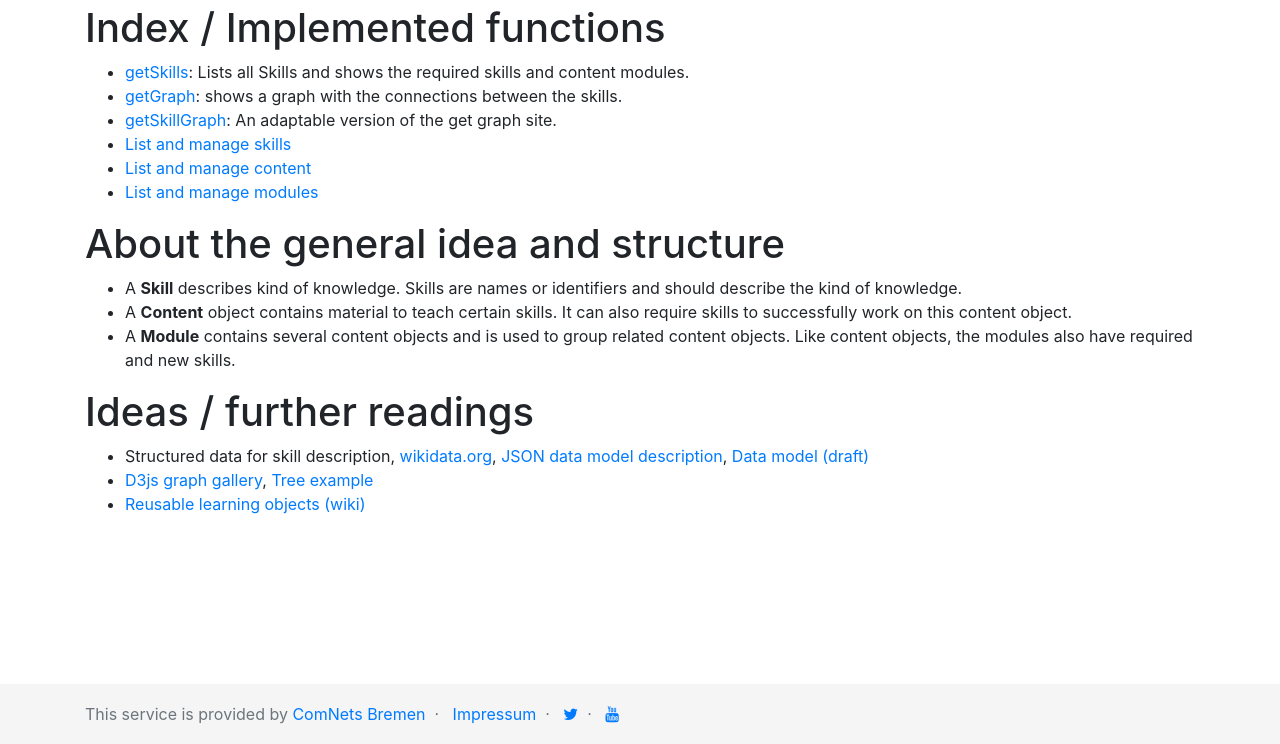
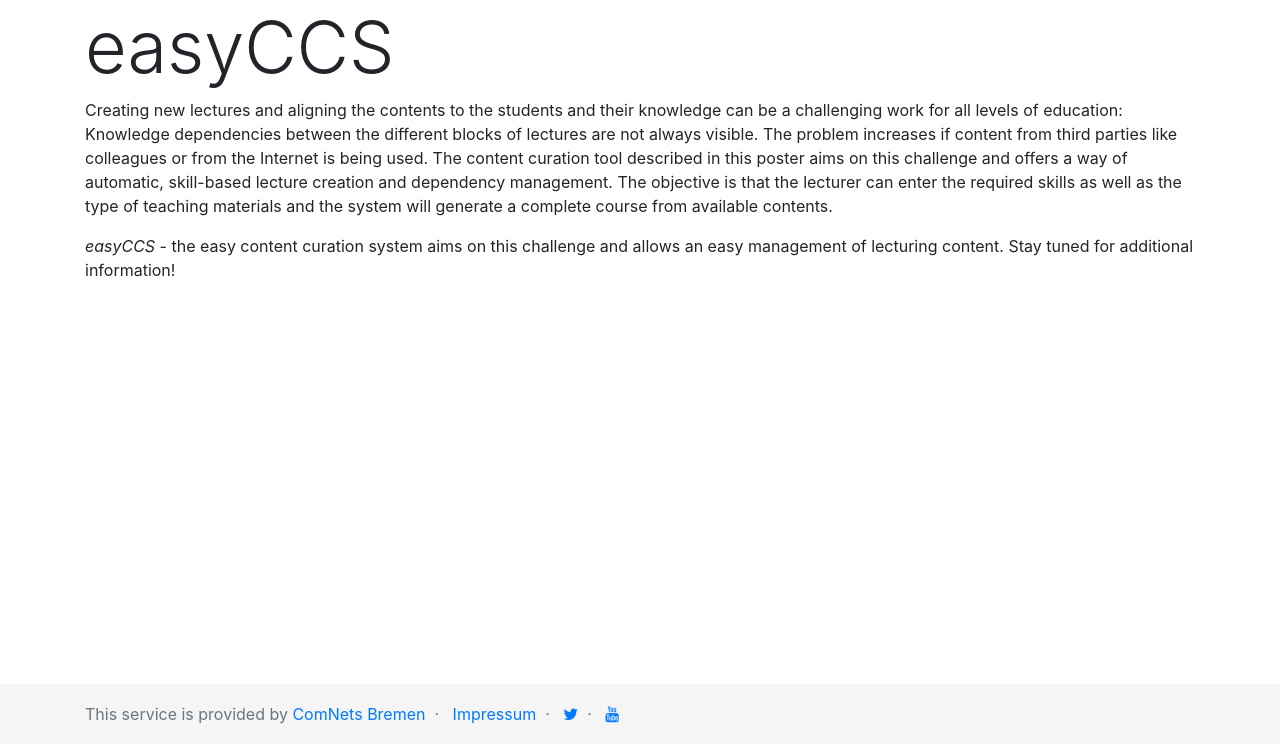
Before and after one commit to ComNets-Bremen/easyCCS, a Django app: page /content/ in a window 1280 px wide. Shown: the part 56-800 px from the top of the page. Run offline with Django 3.2, Linux system fonts and the light colour scheme; some libraries are stand-ins or nearby versions.

Commit message:
Current status page and some generic information about content curation.

```diff
--- a/easyCCS/content/templates/content/index.html
+++ b/easyCCS/content/templates/content/index.html
@@ -1,42 +1,25 @@
 {% extends "base_generic.html" %}
 
 {% block content %}
+<h1 class="display-3">easyCCS</h1>
 
-<h1>Index / Implemented functions</h1>
-<ul>
-    <li><a href="{% url "getSkills" %}">getSkills</a>: Lists all Skills and shows the required skills and content modules.</li>
-    <li><a href="{% url "getGraph" %}">getGraph</a>: shows a graph with the connections between the skills.</li>
-    <li><a href="{% url "getSkillGraph" %}">getSkillGraph</a>: An adaptable version of the get graph site.</li>
+<p>
+Creating new lectures and aligning the contents to the students
+and their knowledge can be a challenging work for all levels of
+education: Knowledge dependencies between the different blocks
+of lectures are not always visible. The problem increases if content
+from third parties like colleagues or from the Internet is being
+used. The content curation tool described in this poster aims on
+this challenge and offers a way of automatic, skill-based lecture
+creation and dependency management. The objective is that the
+lecturer can enter the required skills as well as the type of teaching
+materials and the system will generate a complete course from
+available contents.
+</p>
 
-    <li><a href="{% url "listSkills" %}">List and manage skills</a></li>
-    <li><a href="{% url "listContents" %}">List and manage content</a></li>
-    <li><a href="{% url "listModules" %}">List and manage modules</a></li>
-
-</ul>
-
-<h1>About the general idea and structure</h1>
-
-<ul>
-    <li>A <b>Skill</b> describes kind of knowledge. Skills are names or identifiers and should describe the kind of knowledge.</li>
-    <li>A <b>Content</b> object contains material to teach certain skills. It can also require skills to successfully work on this content object.</li>
-    <li>A <b>Module</b> contains several content objects and is used to group related content objects. Like content objects, the modules also have required and new skills.</li>
-</ul>
+<p>
+<i>easyCCS</i> - the easy content curation system aims on this challenge and allows an easy management of lecturing content. Stay tuned for additional information!
+</p>
 
 
-<h1>Ideas / further readings</h1>
-<ul>
-    <li>
-        Structured data for skill description, <a href="http://www.wikidata.org" target="_blank">wikidata.org</a>, <a href="https://www.mediawiki.org/wiki/Wikibase/DataModel/JSON" target="_blank">JSON data model description</a>, <a href="https://www.mediawiki.org/wiki/Wikibase/DataModel" target="_blank">Data model (draft)</a>
-    </li>
-
-    <li>
-        <a href="https://observablehq.com/@d3/gallery" target="_blank">D3js graph gallery</a>, <a href="https://bl.ocks.org/d3noob/8375092" target="_blank">Tree example</a>
-    </li>
-
-    <li>
-        <a href="https://de.wikipedia.org/wiki/Reusable_Learning_Object" target="_blank">Reusable learning objects (wiki)</a>
-
-    </li>
-</ul>
-
 {% endblock %}
--- a/easyCCS/content/urls.py
+++ b/easyCCS/content/urls.py
@@ -37,5 +37,6 @@ urlpatterns = [
         path('request-access/', views.request_access, name="request_access"),
         path('request-access-thanks/', views.request_access_thanks, name="request_access_thanks"),
 
+        path('current_status/', views.current_status, name="current_status"),
 
         ]
--- a/easyCCS/content/views.py
+++ b/easyCCS/content/views.py
@@ -27,6 +27,10 @@ from django.utils.translation import gettext_lazy as _
 
 def index(request):
     return render(request, "content/index.html", {"title" : "Overview"})
+
+@login_required
+def current_status(request):
+    return render(request, "content/current_status.html", {"title" : "Current Status and System Overview"})
 
 def request_access(request):
     if request.method == "POST":
--- a/easyCCS/templates/base_generic.html
+++ b/easyCCS/templates/base_generic.html
@@ -101,6 +101,11 @@
               <a class="dropdown-item" href="{% url 'getSkills' %}">Get Skill dependencies (static)</a>
             </div>
         </li>
+        <li class="nav-item">
+            <a class="nav-link" href="{% url 'current_status' %}">Project Status</a>
+        </li>
+
+
 
           <li class="nav-item">
               <a class="nav-link" href="{% url 'password_change' %}">Change Password</a>
```
Also changed, not shown: easyCCS/content/templates/content/current_status.html (added, +42 -0 lines).
